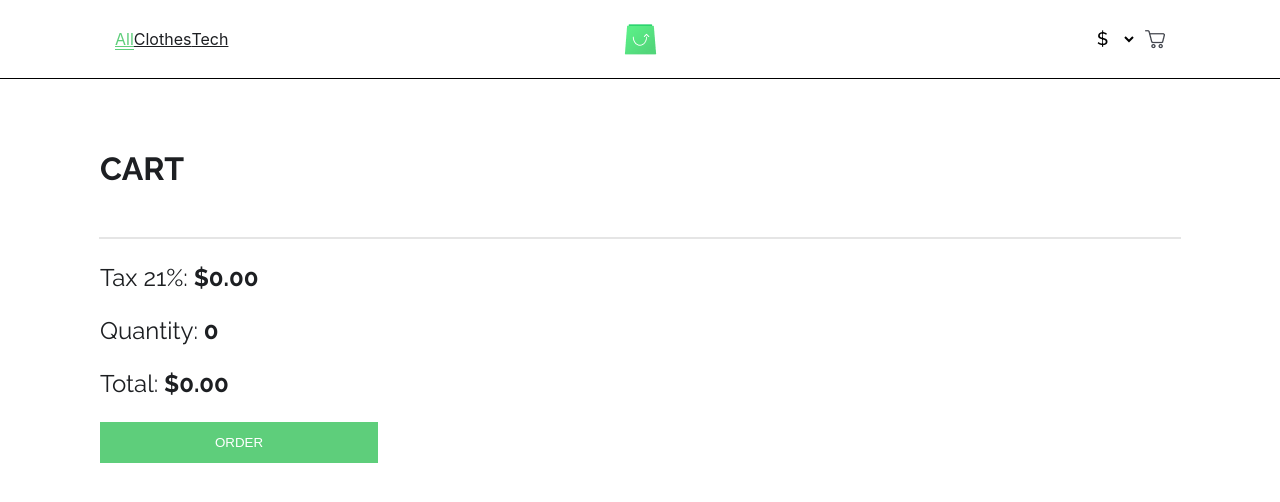
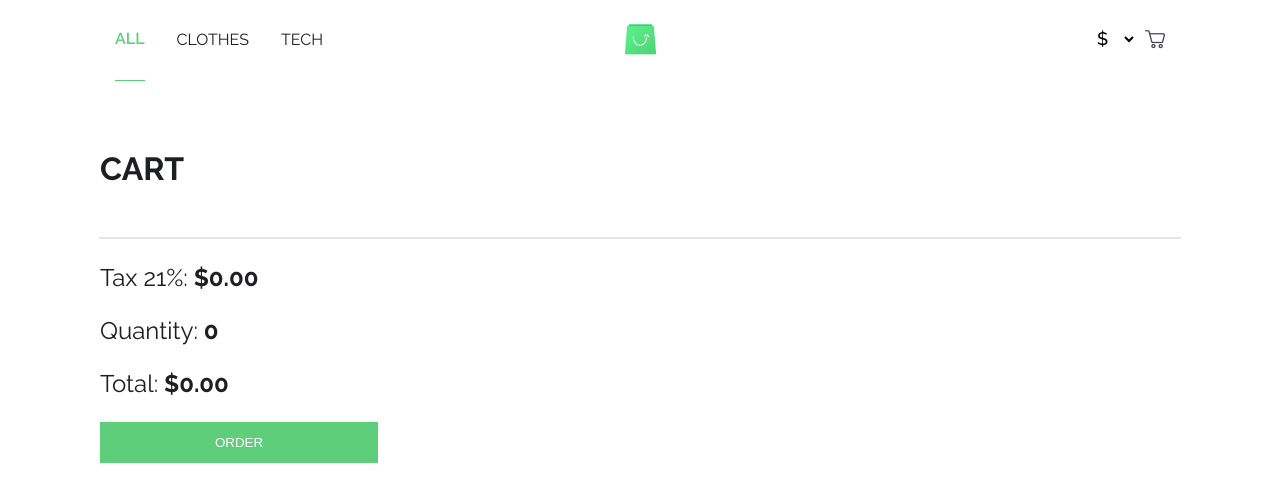
Before and after one commit to camilevahviraki/scandi-e-store, a React (Create React App) app: page /cart in a window 1280 px wide. Shown: the top 502 px of the page. Built offline with nearby package versions, Linux system fonts and the light colour scheme; the HTML template or start-up script is replaced by a standard one; a web font is replaced by a local one.

Commit message:
Update the style of the header

```diff
--- a/src/styles/header.css
+++ b/src/styles/header.css
@@ -24,7 +24,6 @@ header {
     position: absolute;
     top: 0;
     width: 100vw;
-    border-bottom: 1px solid black;
     height: 78px;
     z-index: 10;
 }
@@ -42,14 +41,28 @@ header {
 .activeLink {
     color: #5ECE7B;
     border-bottom: 1px solid #5ECE7B;
-    border-top: none;
-    border-left: none;
-    border-right: none;
+    text-decoration: none;
+    font-family: 'Raleway', sans-serif;
+font-style: normal;
+font-weight: 600;
+font-size: 16px;
+text-transform: uppercase;
+padding: 32px 0;
+margin-right: 32px;
 }
 
 .nonActiveLink {
     border: none;
     color: #1D1F22;
+    text-decoration: none;
+    font-family: 'Raleway';
+font-style: normal;
+font-weight: 400;
+font-size: 16px;
+text-transform: uppercase;
+color: #1D1F22;
+padding: 32px 0;
+margin-right: 32px;
 }
 
 .currencies {
@@ -73,6 +86,7 @@ font-size: 18px;
     background-color: black;
     color: white;
     font-size: 14px;
-    padding: 1px;
+    padding: 2px 1px 1px 1px;
     font-weight: 700;
+    text-align: center;
 }
```
